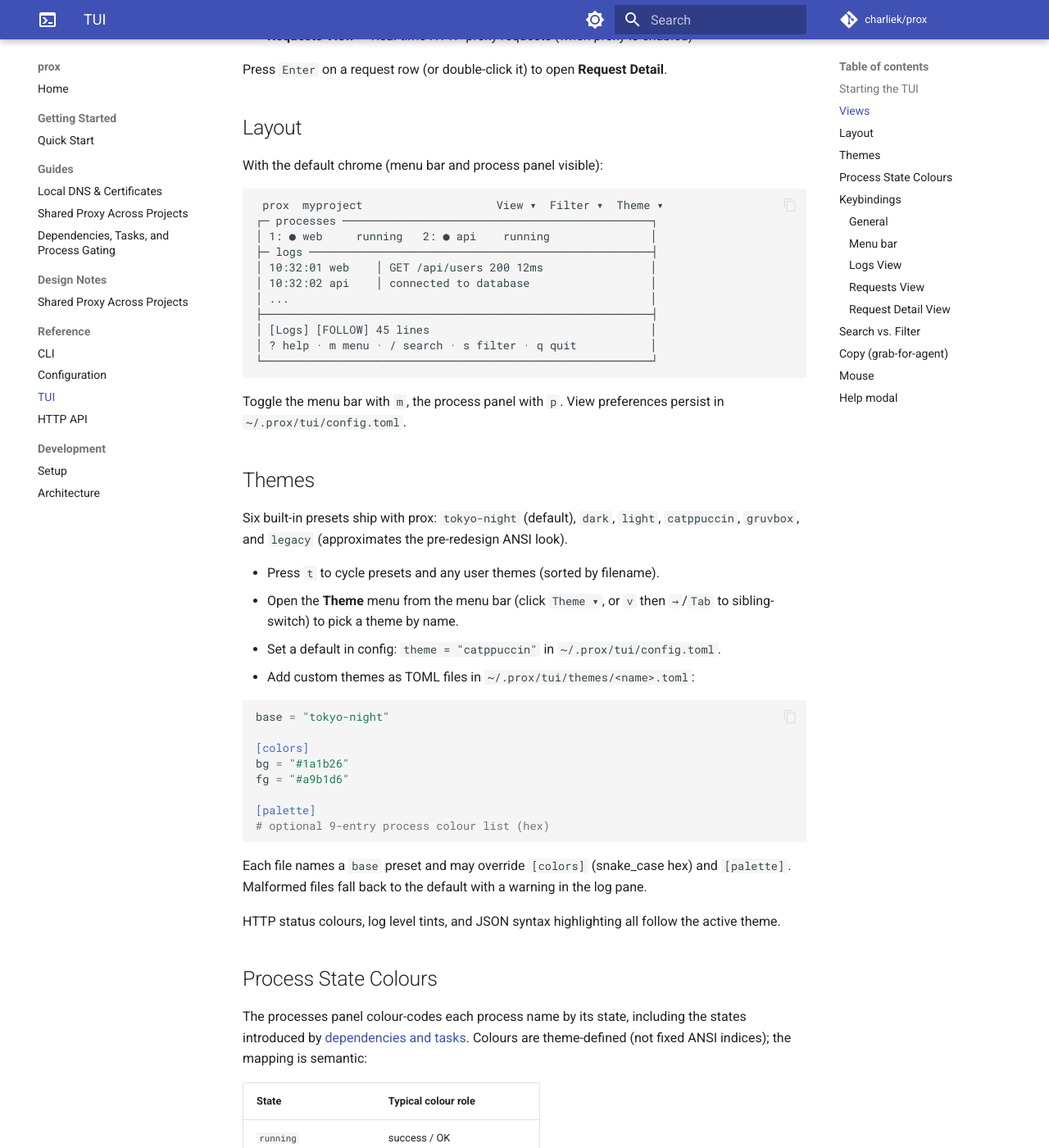
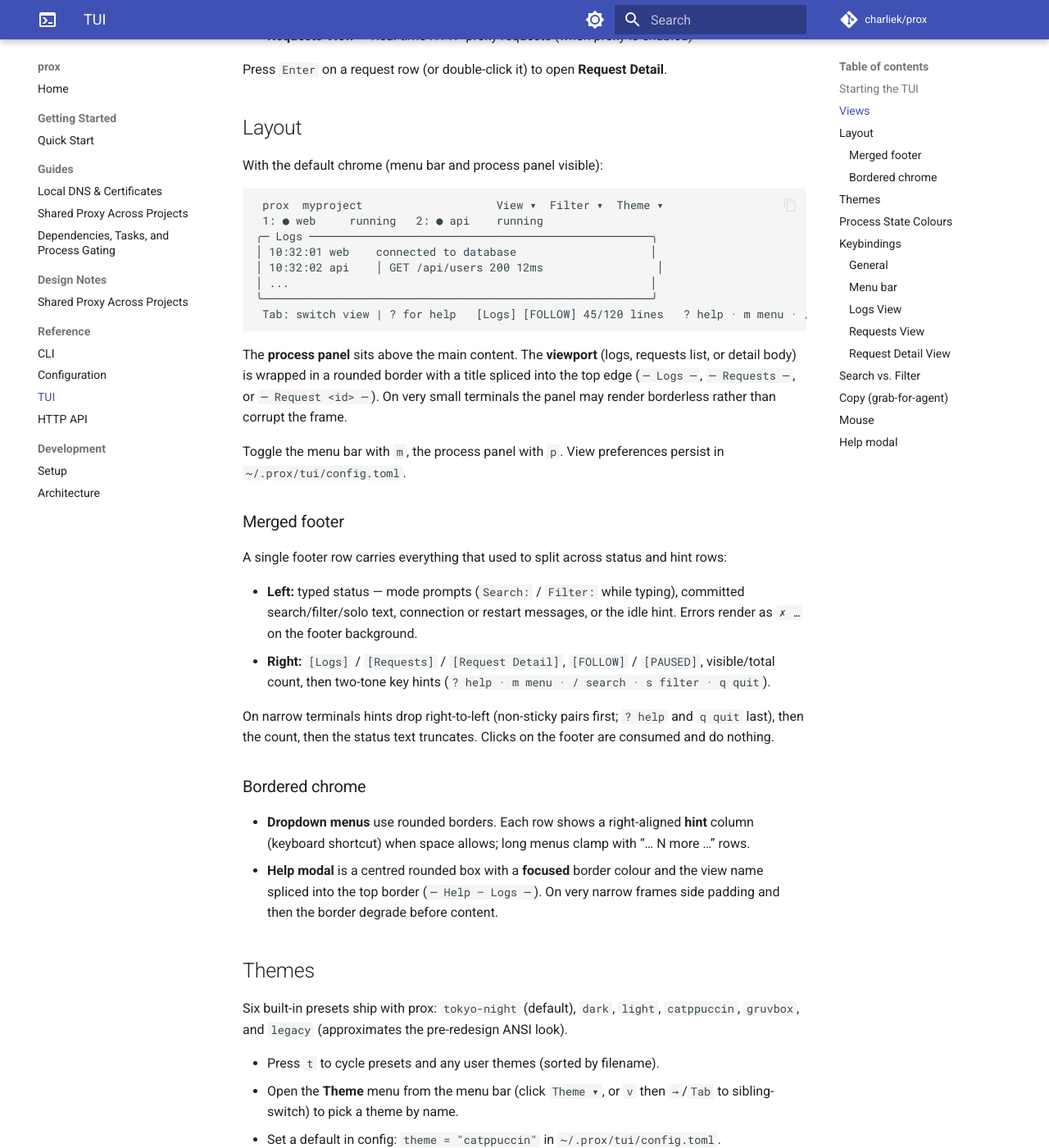
Before and after one commit to charliek/prox, an MkDocs documentation site: the page built from docs/reference/tui.md, in a window 1280 px wide and 1400 px high, scrolled down 595 px. Shown: the whole window at 82% size. Built offline with MkDocs 1.6.1 and Material for MkDocs 9.7.7, drawn with Linux system fonts in a browser that asks for light colours; comment, search, counter and statistics services are not loaded; some of the changed text lies outside the part shown.

Commit message:
docs: TUI reference, CHANGELOG consolidation, plan numbering (plan 023 WS-G / C21)
docs/reference/tui.md rewritten to match final plans 021+022+023
behavior: corrected layout mock (rounded viewport panel, merged footer),
merged-footer precedence and narrow-width degradation, bordered chrome,
Columns menu and ID column, visible-column search, status range filters,
re: filter, selection band, OSC-22 pointer targets, ctrl+c global quit,
and the log-level detection note. CHANGELOG Unreleased consolidates the
duplicate Added/Changed/Fixed headings and the unheaded plan-018 block
into single headings, and gains the plan-023 user-facing entries.
CLAUDE.md's next free plan number is now 024.

Verified: make lint && make test && make test-race && make build
(proxyd port-bind flake under race passed on re-run).

Co-authored-by: Cursor <cursoragent@cursor.com>

````diff
--- a/docs/reference/tui.md
+++ b/docs/reference/tui.md
@@ -29,19 +29,32 @@ With the default chrome (menu bar and process panel visible):
 
 ```text
  prox  myproject                    View ▾  Filter ▾  Theme ▾
-┌─ processes ──────────────────────────────────────────────┐
-│ 1: ● web     running   2: ● api    running               │
-├─ logs ───────────────────────────────────────────────────┤
-│ 10:32:01 web    │ GET /api/users 200 12ms                │
-│ 10:32:02 api    │ connected to database                  │
+ 1: ● web     running   2: ● api    running
+╭─ Logs ───────────────────────────────────────────────────╮
+│ 10:32:01 web    connected to database                    │
+│ 10:32:02 api    │ GET /api/users 200 12ms                 │
 │ ...                                                      │
-├──────────────────────────────────────────────────────────┤
-│ [Logs] [FOLLOW] 45 lines                                 │
-│ ? help · m menu · / search · s filter · q quit           │
-└──────────────────────────────────────────────────────────┘
+╰──────────────────────────────────────────────────────────╯
+ Tab: switch view | ? for help   [Logs] [FOLLOW] 45/120 lines   ? help · m menu · / search · s filter · q quit
 ```
 
+The **process panel** sits above the main content. The **viewport** (logs, requests list, or detail body) is wrapped in a rounded border with a title spliced into the top edge (`─ Logs ─`, `─ Requests ─`, or `─ Request <id> ─`). On very small terminals the panel may render borderless rather than corrupt the frame.
+
 Toggle the menu bar with `m`, the process panel with `p`. View preferences persist in `~/.prox/tui/config.toml`.
+
+### Merged footer
+
+A single footer row carries everything that used to split across status and hint rows:
+
+- **Left:** typed status — mode prompts (`Search:` / `Filter:` while typing), committed search/filter/solo text, connection or restart messages, or the idle hint. Errors render as `✗ …` on the footer background.
+- **Right:** `[Logs]` / `[Requests]` / `[Request Detail]`, `[FOLLOW]` / `[PAUSED]`, visible/total count, then two-tone key hints (`? help · m menu · / search · s filter · q quit`).
+
+On narrow terminals hints drop right-to-left (non-sticky pairs first; `? help` and `q quit` last), then the count, then the status text truncates. Clicks on the footer are consumed and do nothing.
+
+### Bordered chrome
+
+- **Dropdown menus** use rounded borders. Each row shows a right-aligned **hint** column (keyboard shortcut) when space allows; long menus clamp with “… N more …” rows.
+- **Help modal** is a centred rounded box with a **focused** border colour and the view name spliced into the top border (`─ Help — Logs ─`). On very narrow frames side padding and then the border degrade before content.
 
 ## Themes
 
@@ -66,6 +79,8 @@ fg = "#a9b1d6"
 Each file names a `base` preset and may override `[colors]` (snake_case hex) and `[palette]`. Malformed files fall back to the default with a warning in the log pane.
 
 HTTP status colours, log level tints, and JSON syntax highlighting all follow the active theme.
+
+On **FullFill** presets (all except `legacy`), the active cursor row paints a full-width **selection band** across every wrapped display row of that entry. `/` search hits inside the band keep their search-highlight colour on top of the band.
 
 ## Process State Colours
 
@@ -97,7 +112,7 @@ Click a process chip in the panel (logs view) to solo that process — the same
 | Scroll wheel | Scroll logs or move requests cursor (3 lines per notch) |
 | `Home` / `End` / `g` / `G` | Jump to start/end (or cursor top/bottom in requests) |
 | `F` | Toggle auto-follow |
-| `?` | Help modal |
+| `?` | Help modal (Normal mode; see Help modal for menu-open `?`) |
 | `m` | Toggle menu bar |
 | `v` | Open View menu (when bar visible) |
 | `f` | Open Filter menu (when bar visible) |
@@ -106,20 +121,20 @@ Click a process chip in the panel (logs view) to solo that process — the same
 | `T` | Toggle timestamps in log lines |
 | `w` | Toggle soft-wrap in logs |
 | `Esc` | Clear filters/search/solo; back from detail |
-| `q` | Quit |
+| `q` | Quit (Normal mode); close help without quitting (Help mode); typed into search/filter bars while editing |
+| `ctrl+c` | Quit from any mode (including help and text entry) |
 
 ### Menu bar
 
 When the menu bar is visible:
 
 - Click `View ▾`, `Filter ▾`, or `Theme ▾` to open a dropdown.
-- Hover a sibling menu cell while a dropdown is open to slide the menu across
-  the bar; hover dropdown rows to move the highlight.
+- Hover a sibling menu cell while a dropdown is open to slide the menu across the bar; hover dropdown rows to move the highlight.
 - With a menu open: `←`/`→`/`Tab` switch between menus; `↑`/`↓`/`j`/`k` navigate rows (separators skipped); the scroll wheel moves the highlight; `Enter`/`Space` activate; any other key closes the menu (except `?`, which closes the menu and opens help).
 - Long menus clamp to the frame with “… N more …” indicator rows; wheel scrolls the visible window.
 - Opening a menu by mouse while typing in a filter/search bar blurs the input first.
 
-Menu choices persist view toggles and theme to `~/.prox/tui/config.toml` (`theme` plus `[view]` keys: `process_panel`, `timestamps`, `wrap`, `menu_bar`).
+Menu choices persist view toggles, theme, and (in Requests view) column visibility to `~/.prox/tui/config.toml` (`theme`, `[view]` keys: `process_panel`, `timestamps`, `wrap`, `menu_bar`, plus `[requests]` column booleans).
 
 ### Logs View
 
@@ -152,15 +167,17 @@ Fields:
 
 `-` negates any token. Invalid syntax (including bad `re:` compile) keeps the last good filter and shows a hint in the status bar. Values with whitespace use `field:"quoted"` form; there are no escapes — a value containing both whitespace and `"` is unrepresentable.
 
-JSON object log lines may *display* as a compact `path=value` summary, but filter/`/` search still match the raw line.
+JSON object log lines may *display* as a compact `path=value` summary (parsed once at ingest and cached; wrap-on keeps summary plus compact raw), but filter/`/` search still match the raw line.
 
-A line's level is detected at ingest from (first match wins): a JSON `level`/`lvl`/`severity` key (string, or pino/bunyan numeric), a logfmt `level=`/`lvl=` token, or a standalone UPPERCASE level token early in the line — the shape python logging, tracing's text format, pino-pretty, and uvicorn emit in local dev. Lines with no detectable level are excluded from positive `level:` filters (and untinted).
+A line's level is detected at ingest from (first match wins): a JSON `level`/`lvl`/`severity` key (string, or pino/bunyan numeric), a logfmt `level=`/`lvl=` token at line start or after whitespace, or a standalone UPPERCASE level token early in the line — the shape python logging, tracing's text format, pino-pretty, and uvicorn emit in local dev. Lines with no detectable level are excluded from positive `level:` filters (and untinted).
 
 The **Filter menu** edits the same state as the `s` bar; menu changes rewrite the bar text canonically.
 
 ### Requests View
 
 The requests view has an explicit **cursor row** (marked with `❯`). Navigation moves that cursor; the viewport scrolls to keep it visible.
+
+Open the **View** menu (`v`) for a **Columns** checkbox section (Requests and Request Detail views): toggle Time, Host, Method, Status, Duration, and ID. **URL is always shown.** Defaults are all on; choices persist under `[requests]` in config. `/` search matches only visible columns; copy keys (`y`, `c`) are unaffected.
 
 | Key | Action |
 | --- | ------ |
@@ -170,7 +187,7 @@ The requests view has an explicit **cursor row** (marked with `❯`). Navigation
 | `G` / `End` | Cursor to bottom (resumes follow) |
 | `s` | Filter bar — query language |
 | `f` | Filter menu — status class + methods |
-| `/` | Search URL/method/subdomain (navigate only) |
+| `/` | Search visible columns (navigate only) |
 | `n` / `N` | Next/previous match |
 | `Enter` | Open detail for cursor row |
 | `y` | Copy full request ID |
@@ -215,7 +232,7 @@ Detail views live-update when the open request completes.
 
 - **`/`** navigates: jumps the cursor to matches without hiding rows/lines. Composes with an active `s` filter.
 - **`s`** filters: hides non-matching entries using the query language above. Each view keeps its own filter across `Tab` switches.
-- Status bar shows committed search as `/<query> (i/k)` or filter as `Filter: <query>`.
+- The merged footer left side shows committed search as `/<query> (i/n)` (cursor on match *i* of *n*) or `/<query> (n matches)`, filter as `Filter: <query>`, or the idle hint. While typing, `Search:` / `Filter:` prompts take precedence.
 
 ## Copy (grab-for-agent)
 
@@ -230,31 +247,30 @@ Copy keys write to the system clipboard (with a status flash on success or failu
 
 ## Mouse
 
-Mouse support requires a terminal that reports all motion (`tea.WithMouseAllMotion`,
-SGR `?1003` + `?1006`).
+Mouse support requires a terminal that reports all motion (`tea.WithMouseAllMotion`, SGR `?1003` + `?1006`).
+
+On terminals that support **OSC 22** (kitty, WezTerm, Alacritty, Ghostty, …), the pointer switches to a hand over activatable targets: menu-bar cells, dropdown rows (not separators or overflow indicators), and process chips in Normal mode. Content rows, the footer, panel borders, and the help box keep the default pointer.
 
 | Action | Effect |
 | ------ | ------ |
 | Wheel (no menu open) | 3 lines per notch — scroll logs, move requests cursor, or scroll detail |
 | Wheel (menu open) | Move dropdown highlight; viewport does not scroll |
+| Wheel (help open) | Scroll help body when the pointer is over the box |
 | Click process chip | Solo/unsolo (logs view) |
 | Click log line | Park cursor; disengages follow |
 | Click request row | Move cursor |
 | Double-click request row | Open detail (~500 ms window) |
+| Click panel border or requests header | Consumed no-op |
+| Click footer | Consumed no-op |
 | Click / hover menu bar | Open menus; hover slides an open menu across siblings |
 | Click dropdown row | Activate item |
 | Click while typing filter/search | Ignored (except menu bar, which blurs input) |
+| Click outside help box | Close help |
 
 Wheel events are handled entirely by the TUI (the bubbles viewport wheel handler is disabled) so scrolling does not double-fire.
 
-**Text selection:** the TUI owns the pointer for mouse reporting. To select text in
-the terminal, use your terminal’s override modifier (commonly **Shift**-click or
-**Option**-click on macOS — the exact key is terminal-specific).
+**Text selection:** the TUI owns the pointer for mouse reporting. To select text in the terminal, use your terminal’s override modifier (commonly **Shift**-click or **Option**-click on macOS — the exact key is terminal-specific).
 
 ## Help modal
 
-Press `?` in Normal or Help mode for context-sensitive help (logs, requests, or
-detail). Help appears as a centered modal over the live UI (the menu bar, status
-bar, and streaming content stay visible behind it). Scroll with `j`/`k`, PgUp/PgDn,
-`g`/`G`, or the wheel over the box when content is taller than the modal. Close
-with Esc, `?`, `q`, Enter, or a click outside the box.
+Press `?` in Normal mode for context-sensitive help (logs, requests, or detail). With a menu open, `?` closes the menu and opens help. Help appears as a centred modal over the live UI (the menu bar, footer, and streaming content stay visible behind it). Scroll with `j`/`k`, PgUp/PgDn, `g`/`G`, or the wheel over the box when content is taller than the modal. Close with Esc, `?`, `q`, Enter, or a click outside the box. `ctrl+c` quits the TUI from help as well.
````
Also changed, not shown: CHANGELOG.md (+105 -74 lines), CLAUDE.md (+1 -1 lines).
